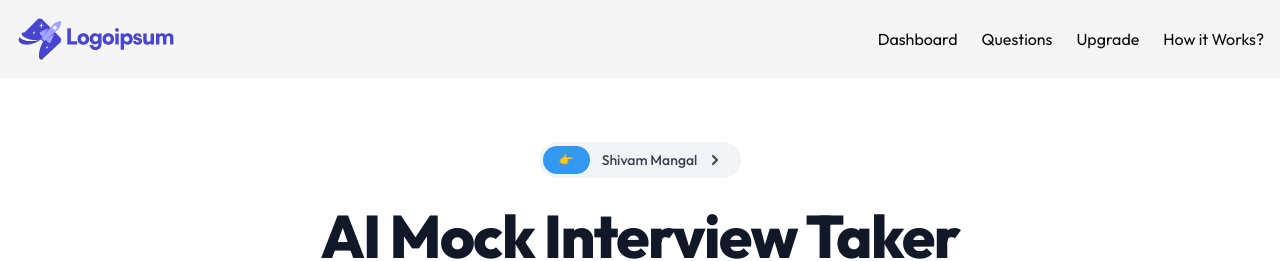
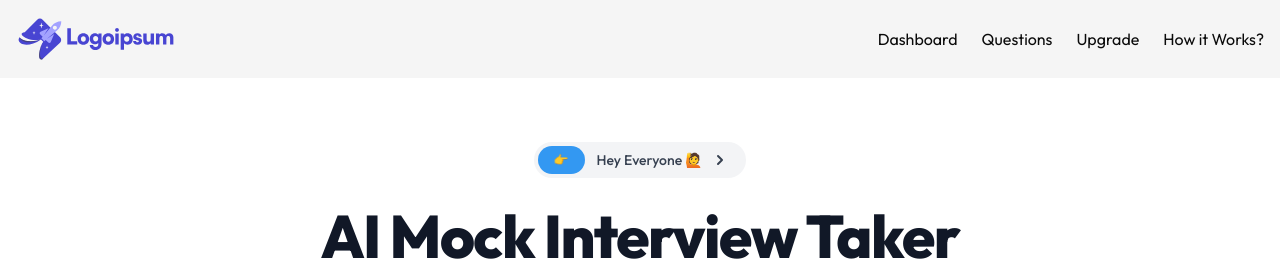
Before and after one commit to ShivamMangal/Ai-Interview, a Next.js app: page / in a window 1280 px wide. Shown: the top 261 px of the page. Built offline with nearby package versions, Linux system fonts and the light colour scheme.

Commit message:
change main screen name shivam mangal to hey everyone

```diff
--- a/app/page.js
+++ b/app/page.js
@@ -9,7 +9,7 @@ export default function Home() {
      <section className="bg-white dark:bg-gray-900">
     <div className="py-8 px-4 mx-auto max-w-screen-xl text-center lg:py-16 lg:px-12">
         <a href="#" className="inline-flex justify-between items-center py-1 px-1 pr-4 mb-7 text-sm text-gray-700 bg-gray-100 rounded-full dark:bg-gray-800 dark:text-white hover:bg-gray-200 dark:hover:bg-gray-700" role="alert">
-            <span className="text-xs bg-primary rounded-full text-white px-4 py-1.5 mr-3">👉</span> <span className="text-sm font-medium">Shivam Mangal</span>
+            <span className="text-xs bg-primary rounded-full text-white px-4 py-1.5 mr-3">👉</span> <span className="text-sm font-medium">Hey Everyone 🙋</span>
             <svg className="ml-2 w-5 h-5" fill="currentColor" viewBox="0 0 20 20" xmlns="http://www.w3.org/2000/svg"><path fill-rule="evenodd" d="M7.293 14.707a1 1 0 010-1.414L10.586 10 7.293 6.707a1 1 0 011.414-1.414l4 4a1 1 0 010 1.414l-4 4a1 1 0 01-1.414 0z" clip-rule="evenodd"></path></svg>
         </a>
         <h1 className="mb-4 text-4xl font-extrabold tracking-tight leading-none text-gray-900 md:text-5xl lg:text-6xl dark:text-white">AI Mock Interview Taker</h1>
```
